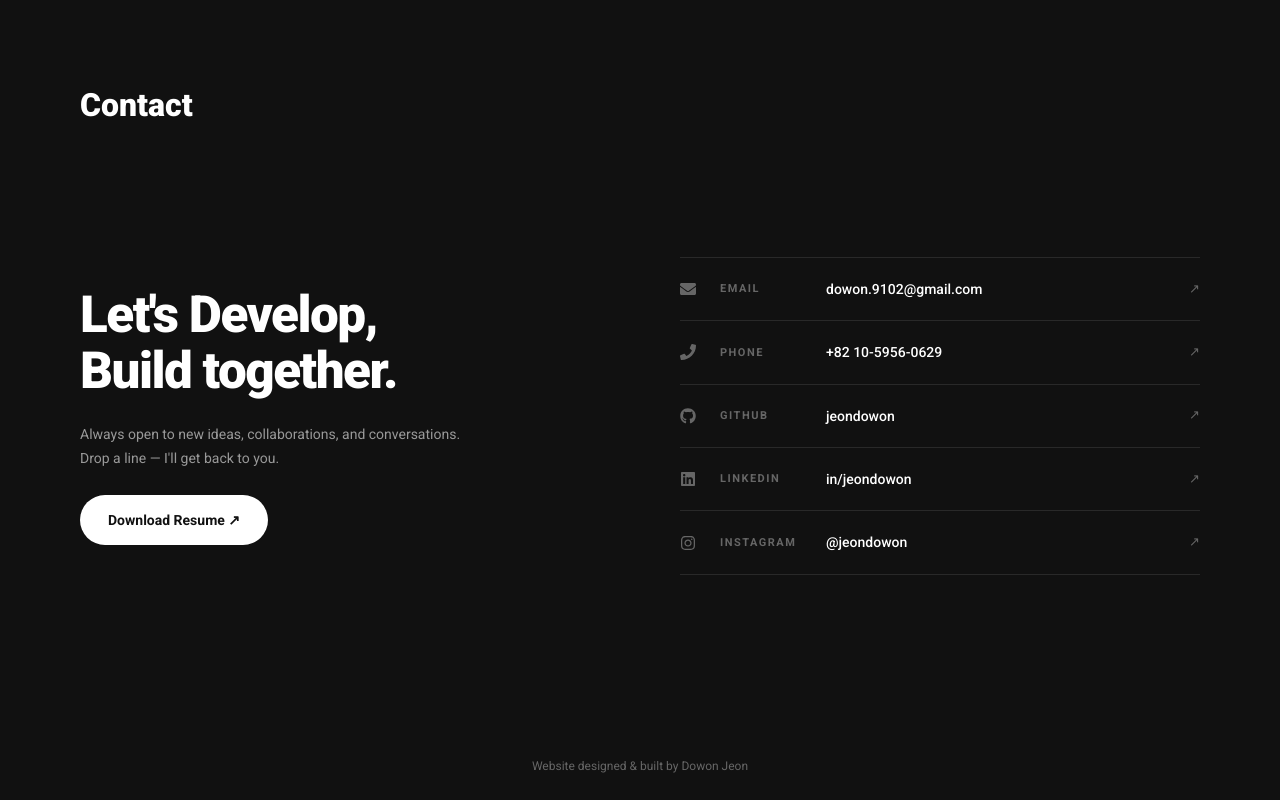
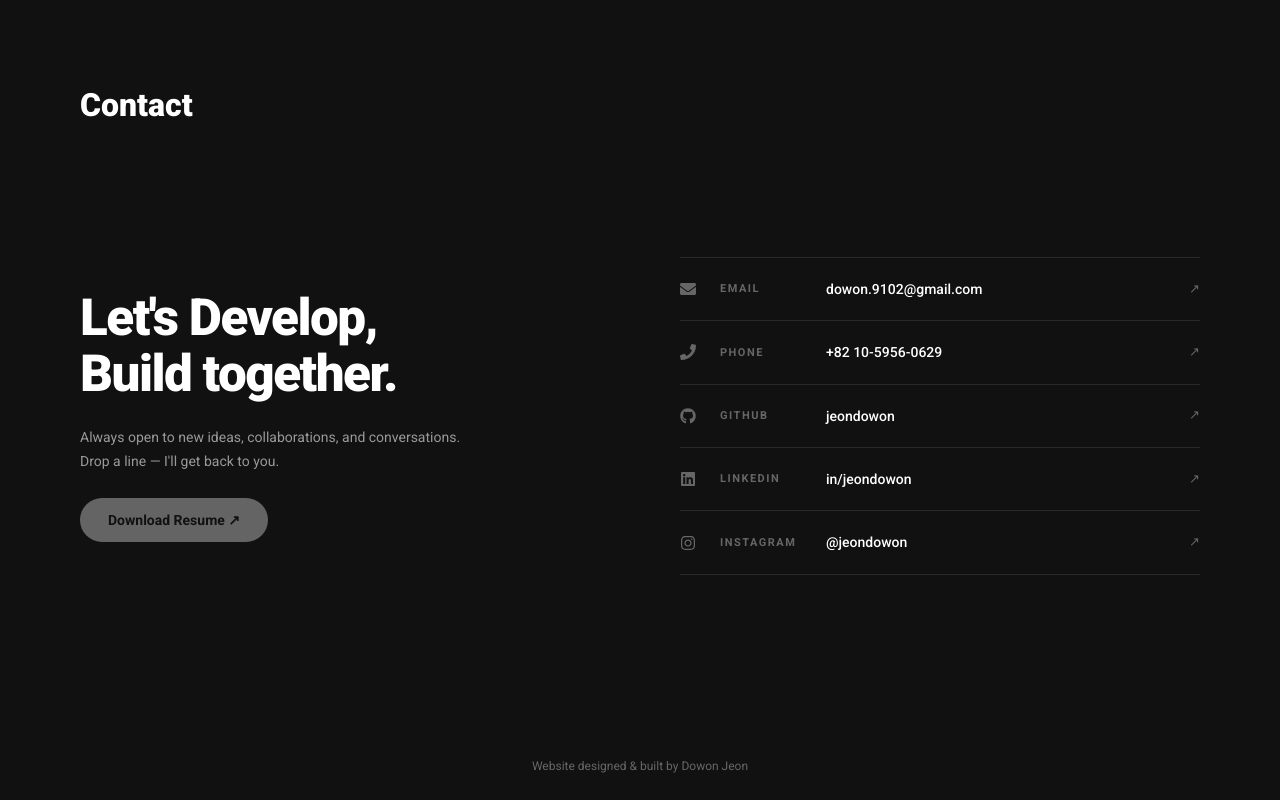
Before and after one commit to jeondowon/PortfolioWeb, a React (Vite) app: page /projects in a window 1280 px wide. Shown: the part 1545-2345 px from the top of the page. Built offline with nearby package versions, Linux system fonts and the light colour scheme.

Commit message:
disable Resume button until file is available
RESUME_AVAILABLE flag in constants controls button state;
flip to true when resume.pdf is ready.

```diff
--- a/src/components/sections/Contact.css
+++ b/src/components/sections/Contact.css
@@ -76,6 +76,16 @@
 .contact-btn:hover {
   background-color: #333;
   transform: translateY(-1px);
+}
+
+.contact-btn--disabled {
+  opacity: 0.35;
+  cursor: not-allowed;
+}
+
+.contact-btn--disabled:hover {
+  background-color: #1a1a1a;
+  transform: none;
 }
 
 .contact-right {
@@ -157,6 +167,10 @@
   background-color: #e0e0e0;
 }
 
+.contact--dark .contact-btn--disabled:hover {
+  background-color: #fff;
+}
+
 .contact--dark .contact-right {
   border-top-color: rgba(255, 255, 255, 0.1);
 }
--- a/src/components/sections/Contact.jsx
+++ b/src/components/sections/Contact.jsx
@@ -6,7 +6,7 @@ import {
   FaLinkedin,
   FaInstagram,
 } from "react-icons/fa";
-import { SOCIAL } from "../../constants";
+import { SOCIAL, RESUME_AVAILABLE } from "../../constants";
 import "./Contact.css";
 
 const LINKS = [
@@ -81,9 +81,13 @@ const Contact = forwardRef(function Contact({ lang = "en", dark }, ref) {
                   </span>
                 ))}
               </p>
-              <a href="/resume.pdf" download className="contact-btn">
+              <button
+                className={`contact-btn${!RESUME_AVAILABLE ? " contact-btn--disabled" : ""}`}
+                disabled={!RESUME_AVAILABLE}
+                onClick={RESUME_AVAILABLE ? () => window.open("/resume.pdf") : undefined}
+              >
                 {t.btn}
-              </a>
+              </button>
             </div>
 
             <div className="contact-right">
--- a/src/constants/index.js
+++ b/src/constants/index.js
@@ -240,6 +240,8 @@ export const SKILLS = [
   },
 ];
 
+export const RESUME_AVAILABLE = false;
+
 export const SOCIAL = {
   email: "dowon.9102@gmail.com",
   phone: "010-5956-0629",
```
